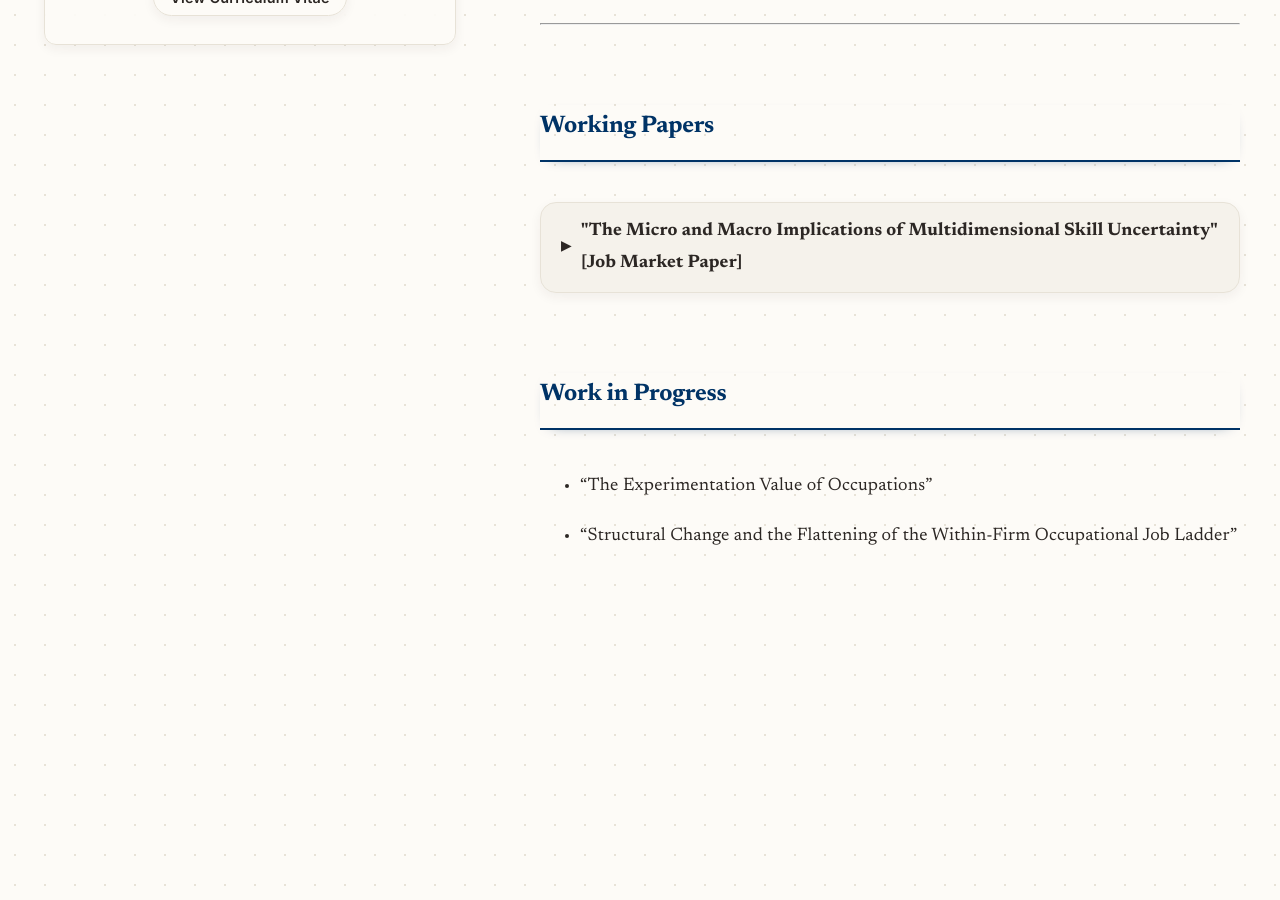
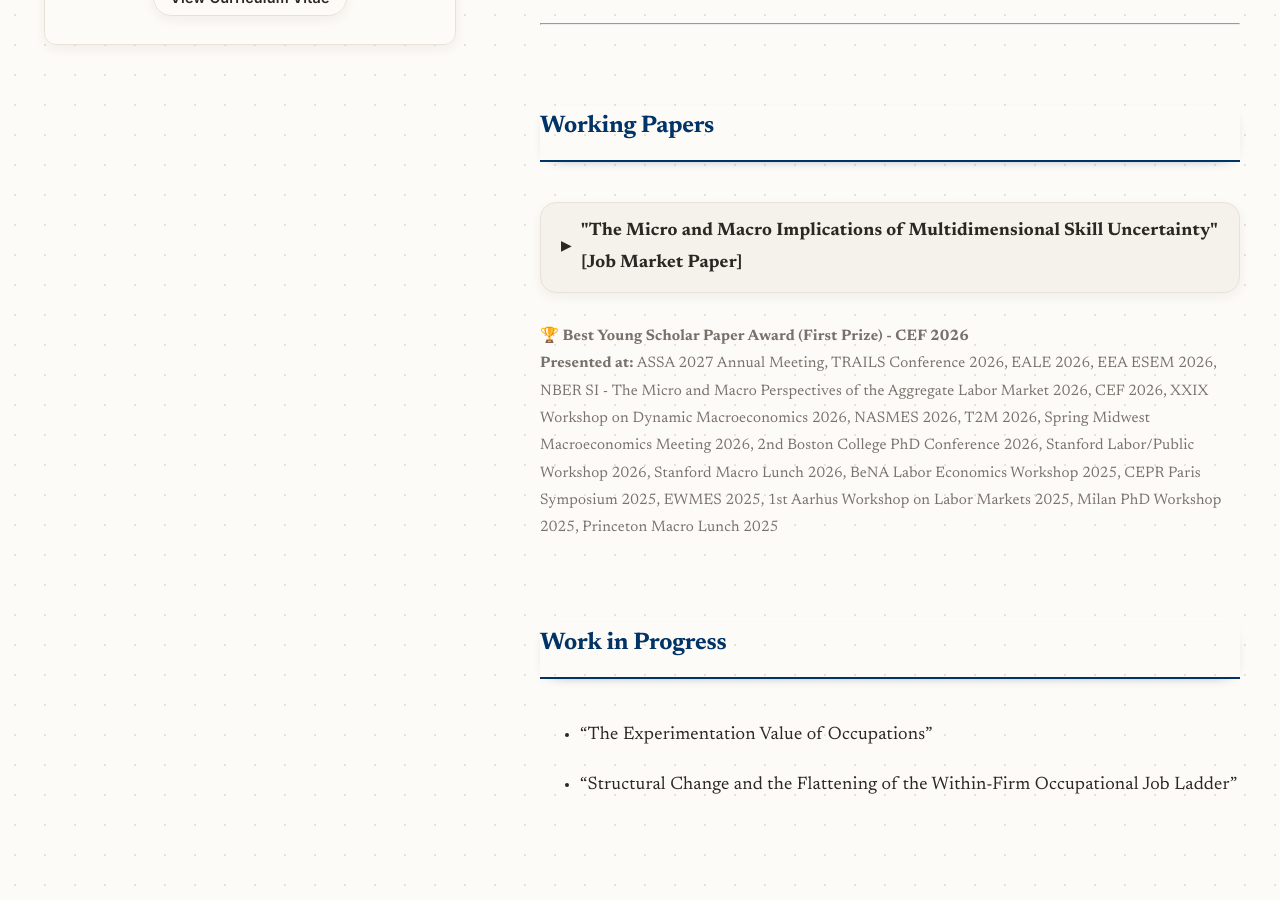
Before and after one commit to peppecon/peppecon.github.io, a Jekyll site: the page built from _pages/about.md, in a window 1280 px wide and 900 px high, scrolled down 600 px. Built offline with Jekyll 4.4.1, drawn with Linux system fonts in a browser that asks for light colours.

Commit message:
Move presentation info outside abstract container

```diff
--- a/_pages/about.md
+++ b/_pages/about.md
@@ -34,10 +34,6 @@ In Spring 2026, I visited the Stanford Economics Department as a Visiting Studen
 What are the consequences of multidimensional skill uncertainty for workers’ wages and aggregate output? I develop and estimate a general equilibrium dynamic Roy model in which workers have imperfect information about their multidimensional skills and accumulate task-specific human capital. Estimated on Portuguese administrative data, the model rationalizes key patterns of occupational mobility, with learning about comparative advantage playing a central role in occupational reallocation among young and poorly matched workers. Removing information frictions raises aggregate output by 5.2%, primarily through better skill allocation across occupations, while generating the largest wage gains early in workers’ careers and among the most mismatched. A feasible information treatment about comparative advantage across tasks recovers about 18% of this output loss. Finally, job transformation induced by Large Language Model adoption raises output while widening the output gap between the imperfect- and full-information economies along the transition path and in the new long run.
       </div>
 
-      <div class="abstract-presentation-info">
-        <strong>🏆 Best Young Scholar Paper Award (First Prize) - CEF 2026</strong><br>
-        <strong>Presented at:</strong> ASSA 2027 Annual Meeting, TRAILS Conference 2026, EALE 2026, EEA ESEM 2026, NBER SI - The Micro and Macro Perspectives of the Aggregate Labor Market 2026, CEF 2026, XXIX Workshop on Dynamic Macroeconomics 2026, NASMES 2026, T2M 2026, Spring Midwest Macroeconomics Meeting 2026, 2nd Boston College PhD Conference 2026, Stanford Labor/Public Workshop 2026, Stanford Macro Lunch 2026, BeNA Labor Economics Workshop 2025, CEPR Paris Symposium 2025, EWMES 2025, 1st Aarhus Workshop on Labor Markets 2025, Milan PhD Workshop 2025, Princeton Macro Lunch 2025
-      </div>
     </div>
     <div class="draft-button">
       <a href="/files/jmp.pdf" target="_blank" rel="noopener noreferrer">Draft</a> &nbsp;&nbsp;|&nbsp;&nbsp; <a href="https://papers.ssrn.com/sol3/papers.cfm?abstract_id=5315959" target="_blank" rel="noopener noreferrer">SSRN</a> &nbsp;&nbsp;|&nbsp;&nbsp; <a href="/files/DeDominicisPiero_NBERSI2026.pdf" target="_blank" rel="noopener noreferrer">NBER SI Slides</a>
@@ -45,6 +41,11 @@ What are the consequences of multidimensional skill uncertainty for workers’ w
   </div>
 </div>
 
+<div class="abstract-presentation-info">
+  <strong>🏆 Best Young Scholar Paper Award (First Prize) - CEF 2026</strong><br>
+  <strong>Presented at:</strong> ASSA 2027 Annual Meeting, TRAILS Conference 2026, EALE 2026, EEA ESEM 2026, NBER SI - The Micro and Macro Perspectives of the Aggregate Labor Market 2026, CEF 2026, XXIX Workshop on Dynamic Macroeconomics 2026, NASMES 2026, T2M 2026, Spring Midwest Macroeconomics Meeting 2026, 2nd Boston College PhD Conference 2026, Stanford Labor/Public Workshop 2026, Stanford Macro Lunch 2026, BeNA Labor Economics Workshop 2025, CEPR Paris Symposium 2025, EWMES 2025, 1st Aarhus Workshop on Labor Markets 2025, Milan PhD Workshop 2025, Princeton Macro Lunch 2025
+</div>
+
 ## Work in Progress
 
 - "The Experimentation Value of Occupations"
```
Also changed, not shown: _pages/research.md (+5 -4 lines).
